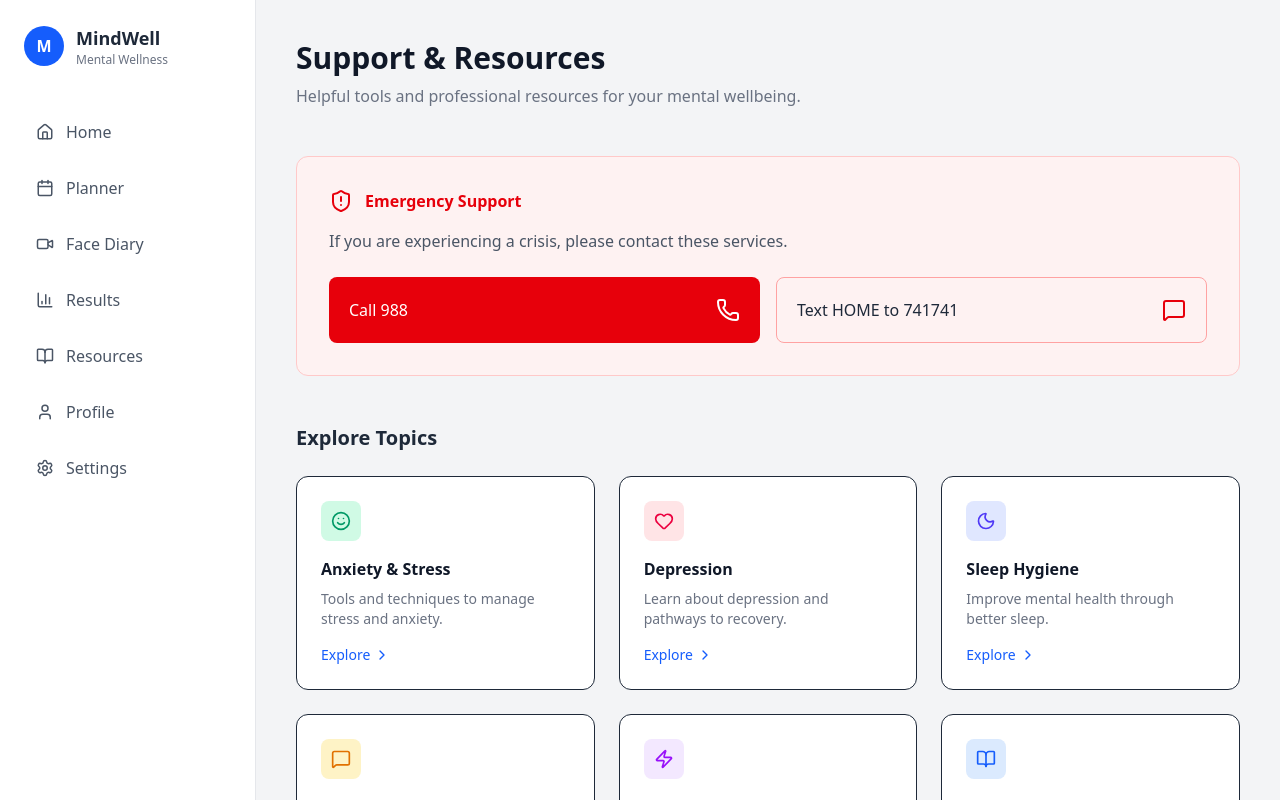
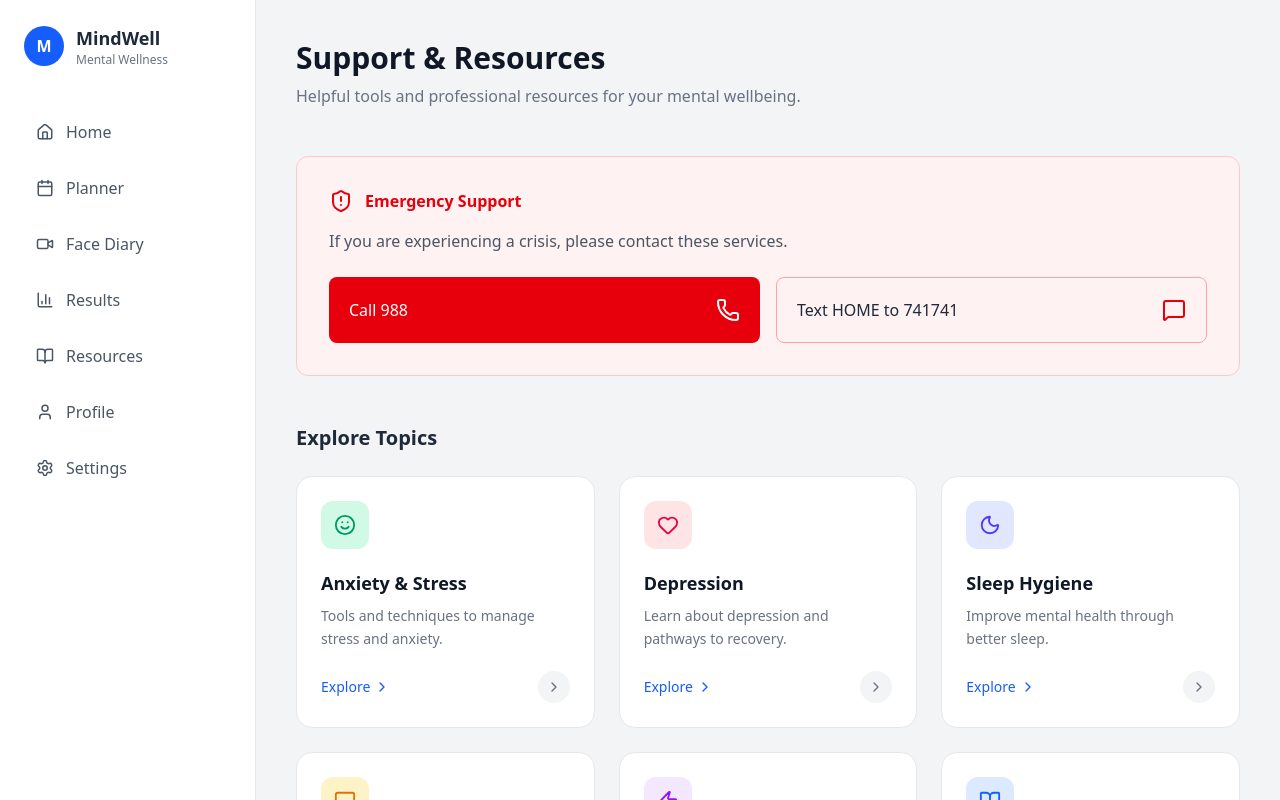
Before and after one commit to AjayGodara2417/Mindwell, a Next.js app: page /resources in a window 1280 px wide. Shown: the top 800 px of the page. Built offline with nearby package versions, Linux system fonts and the light colour scheme.

Commit message:
cards ui ux fix

```diff
--- a/src/app/(main_pages)/resources/page.tsx
+++ b/src/app/(main_pages)/resources/page.tsx
@@ -111,26 +111,49 @@ export default function ResourcesPage() {
         <div className="grid md:grid-cols-3 gap-6">
           {categories.map((cat, i) => {
             const Icon = cat.icon;
+
             return (
               <div
                 key={i}
-                className="bg-white border rounded-xl p-6 hover:shadow-md transition"
+                className="group relative bg-white border border-gray-200 rounded-2xl p-6
+        hover:shadow-xl hover:-translate-y-1 transition-all duration-300 cursor-pointer"
               >
+                {/* Glow Effect */}
+                <div className="absolute inset-0 rounded-2xl opacity-0 group-hover:opacity-100 transition duration-300 bg-linear-to-br from-blue-50 to-transparent pointer-events-none" />
+
+                {/* Icon */}
                 <div
-                  className={`${cat.bg} ${cat.color} w-10 h-10 rounded-lg flex items-center justify-center mb-4`}
+                  className={`${cat.bg} ${cat.color} w-12 h-12 rounded-xl flex items-center justify-center mb-5
+          group-hover:scale-110 transition`}
                 >
-                  <Icon size={20} />
+                  <Icon size={22} />
                 </div>
 
-                <h3 className="font-semibold text-gray-900 mb-2">
+                {/* Title */}
+                <h3 className="font-semibold text-lg text-gray-900 mb-2 group-hover:text-blue-600 transition">
                   {cat.title}
                 </h3>
 
-                <p className="text-sm text-gray-500 mb-4">{cat.desc}</p>
+                {/* Description */}
+                <p className="text-sm text-gray-500 mb-5 leading-relaxed">
+                  {cat.desc}
+                </p>
 
-                <button className="text-blue-600 flex items-center gap-1 text-sm font-medium">
-                  Explore <ChevronRight size={16} />
-                </button>
+                {/* CTA */}
+                <div className="flex items-center justify-between">
+                  <span className="text-blue-600 text-sm font-medium flex items-center gap-1 group-hover:gap-2 transition-all">
+                    Explore <ChevronRight size={16} />
+                  </span>
+
+                  {/* Subtle Arrow Circle */}
+                  <div className="w-8 h-8 rounded-full bg-gray-100 flex items-center justify-center
+          group-hover:bg-blue-600 transition">
+                    <ChevronRight
+                      size={16}
+                      className="text-gray-500 group-hover:text-white transition"
+                    />
+                  </div>
+                </div>
               </div>
             );
           })}
```
